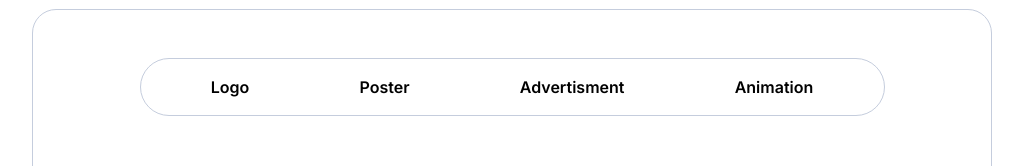
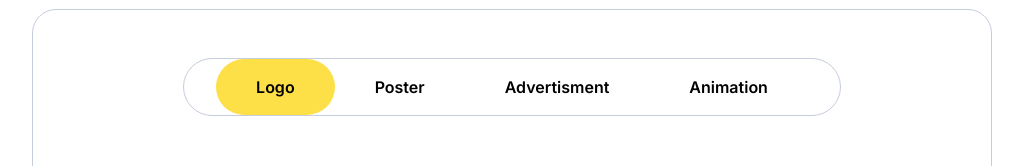
Before and after one commit to MohdKamran2006k/Imaginix-graphics-2, a website: page index.html in a window 1280 px wide. Shown: the part 1776-1942 px from the top of the page, without its empty margins (128-1151 px from the left). Drawn offline with nearby package versions, Linux system fonts and the light colour scheme.

Commit message:
Some Work after Category

```diff
--- a/app.js
+++ b/app.js
@@ -46,3 +46,13 @@ closebtn.addEventListener("click", () => {
 
   // Initial slide
   showSlide(0);
+
+// Get the element you want to follow the mouse
+const follower = document.getElementById('follower');
+
+// Add a listener for mouse movement on the whole page
+window.addEventListener('mousemove', (e) => {
+  // Move the follower element to the mouse's current X and Y position
+  follower.style.left = e.clientX + 'px';
+  follower.style.top = e.clientY + 'px';
+});
--- a/index.html
+++ b/index.html
@@ -177,11 +177,12 @@
          <!-- Category Section  -->
         <section class="flex justify-center">
             <div class="border border-border_Color w-3/4 rounded-3xl p-8">
-                <div class="flex justify-evenly items-center border border-border_Color w-5/6 place-self-center mt-4 rounded-full font-primary">
-                    <span class="hover:bg-yellow-300 h-1/1 py-4 px-10 rounded-full font-semibold transition-all hover:font-normal">Logo</span>
-                    <span class="hover:bg-yellow-300 h-1/1 py-4 px-10 rounded-full font-semibold transition-all hover:font-normal">Poster</span>
-                    <span class="hover:bg-yellow-300 h-1/1 py-4 px-10 rounded-full font-semibold transition-all hover:font-normal">Advertisment</span>
-                    <span class="hover:bg-yellow-300 h-1/1 py-4 px-10 rounded-full font-semibold transition-all hover:font-normal">Animation</span>
+                <div class="flex justify-evenly items-center border border-border_Color place-self-center mt-4 rounded-full font-primary px-8">
+                    <!-- <span class="bg-red-600 absolute py-6 px-10 -z-10"></span> -->
+                    <span class="bg-yellow-300 py-4 px-10 rounded-full font-semibold transition-all hover:font-normal">Logo</span>
+                    <span class="hover:bg-yellow-300 py-4 px-10 rounded-full font-semibold transition-all hover:font-normal">Poster</span>
+                    <span class="hover:bg-yellow-300 py-4 px-10 rounded-full font-semibold transition-all hover:font-normal">Advertisment</span>
+                    <span class="hover:bg-yellow-300 py-4 px-10 rounded-full font-semibold transition-all hover:font-normal">Animation</span>
                 </div>
                 <!-- card Section  -->
                 <div class="flex p-5 gap-5 flex-wrap justify-center items-baseline">
```
Also changed, not shown: output.css.
